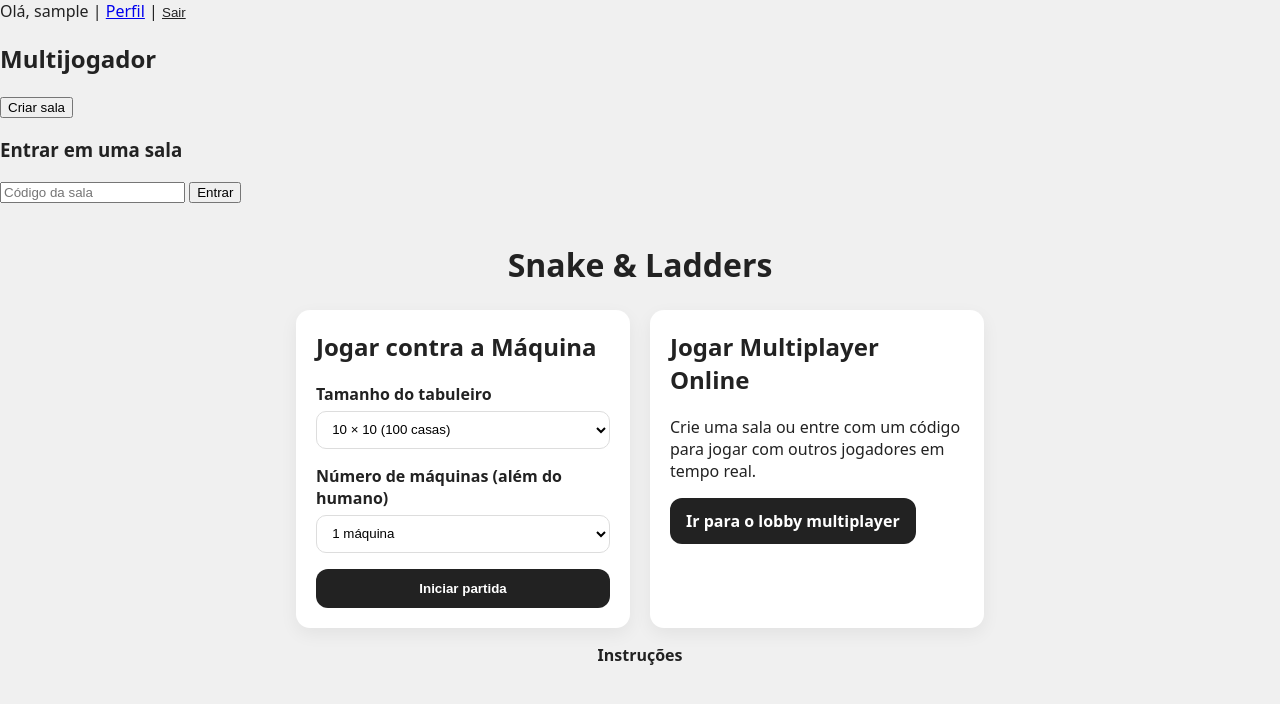
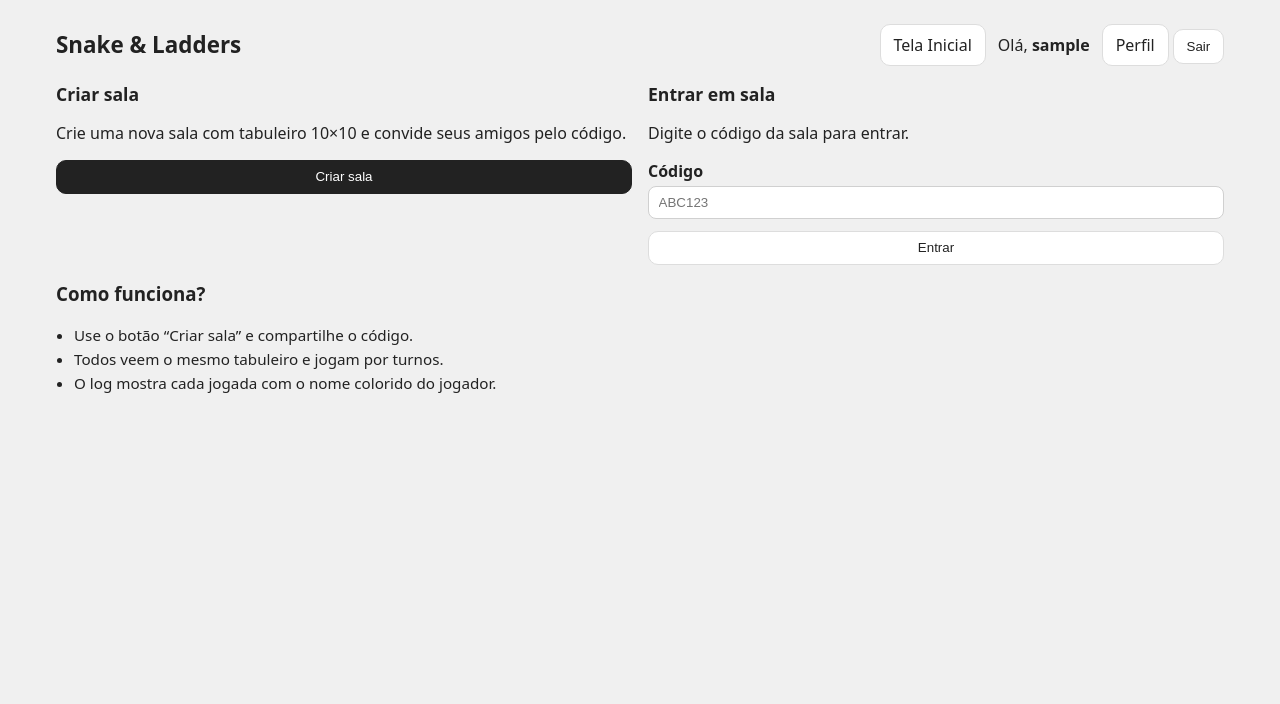
Before and after one commit to Felipe-G03/Snakes-Ladders, a Django app: page /multiplayer/ in a window 1280 px wide. Shown: the top 704 px of the page. Run offline with Django 5.2, Linux system fonts and the light colour scheme; the visitor is signed in with stand-in values (Sample User, id 1).

Commit message:
Fix
Arrumados bugs visuais nas páginas (telas não sendo renderizadas corretamente).

```diff
--- a/snake_ladders/urls.py
+++ b/snake_ladders/urls.py
@@ -3,6 +3,6 @@ from django.urls import path, include
 
 urlpatterns = [
     path("admin/", admin.site.urls),
-    path("", include("game.urls")),                         # rotas do app
-    path("accounts/", include("django.contrib.auth.urls")), # login/logout/password...
+    path("", include("game.urls")),
+    path("", include("django.contrib.auth.urls")),  # login/logout/password
 ]
--- /dev/null
+++ b/static/game/css/auth.css
@@ -0,0 +1,44 @@
+.formulario {
+  display: grid;
+  gap: .75rem;
+}
+
+.campo {
+  display: grid;
+  gap: .25rem;
+}
+
+.campo > span {
+  font-weight: 600;
+}
+
+.campo input,
+.campo select,
+.campo textarea {
+  padding: .5rem .6rem;
+  border: 1px solid #d0d0d0;
+  border-radius: .5rem;
+  outline: none;
+}
+
+.campo input:focus,
+.campo select:focus,
+.campo textarea:focus {
+  border-color: #888;
+}
+
+.card h2, .card h3 {
+  margin-top: 0;
+}
+
+.btn {
+  cursor: pointer;
+}
+
+.erro {
+  color: #b00020;
+}
+
+.muted {
+  color: #666;
+}
--- /dev/null
+++ b/templates/game/base.html
@@ -0,0 +1,37 @@
+{% load static %}
+<!doctype html>
+<html lang="pt-br">
+  <head>
+    <meta charset="utf-8" />
+    <title>{% block title %}Snake & Ladders{% endblock %}</title>
+
+    <!-- Reaproveita estilos existentes para manter identidade visual -->
+    <link rel="stylesheet" href="{% static 'game/css/tela_inicial.css' %}">
+    <link rel="stylesheet" href="{% static 'game/css/tabuleiro.css' %}">
+    <!-- Estilos leves para formulários e páginas simples -->
+    <link rel="stylesheet" href="{% static 'game/css/auth.css' %}">
+  </head>
+  <body>
+    <main class="container">
+      <header class="topo" style="margin-bottom: 1rem;">
+        <h1 class="titulo" style="margin:0;">Snake & Ladders</h1>
+        <nav class="acoes">
+          <a class="btn" href="{% url 'game:tela_inicial' %}">Tela Inicial</a>
+          {% if user.is_authenticated %}
+            <span style="margin: 0 .5rem;">Olá, <strong>{{ user.username }}</strong></span>
+            <a class="btn" href="{% url 'game:profile' %}">Perfil</a>
+            <form method="post" action="{% url 'logout' %}" style="display:inline;">
+              {% csrf_token %}
+              <button class="btn" type="submit">Sair</button>
+            </form>
+          {% else %}
+            <a class="btn" href="{% url 'login' %}">Entrar</a>
+            <a class="btn btn-primario" href="{% url 'game:register' %}">Criar conta</a>
+          {% endif %}
+        </nav>
+      </header>
+
+      {% block content %}{% endblock %}
+    </main>
+  </body>
+</html>
--- a/templates/game/multiplayer_lobby.html
+++ b/templates/game/multiplayer_lobby.html
@@ -1,17 +1,36 @@
-{% extends "game/tela_inicial.html" %}
+{% extends "game/base.html" %}
+{% block title %}Multiplayer — Lobby{% endblock %}
+{% block content %}
+  <section class="grid-2" style="display:grid; grid-template-columns: 1fr 1fr; gap: 1rem;">
+    <div class="card">
+      <h2>Criar sala</h2>
+      <p>Crie uma nova sala com tabuleiro 10×10 e convide seus amigos pelo código.</p>
+      <form method="post" action="{% url 'game:multiplayer_create' %}" class="formulario">
+        {% csrf_token %}
+        <button class="btn btn-primario" type="submit">Criar sala</button>
+      </form>
+    </div>
 
-{% block content %}
-  <h2>Multijogador</h2>
+    <div class="card">
+      <h2>Entrar em sala</h2>
+      <p>Digite o código da sala para entrar.</p>
+      <form method="post" action="{% url 'game:multiplayer_join' %}" class="formulario">
+        {% csrf_token %}
+        <label class="campo">
+          <span>Código</span>
+          <input type="text" name="code" placeholder="ABC123" maxlength="8" required style="text-transform:uppercase;">
+        </label>
+        <button class="btn" type="submit">Entrar</button>
+      </form>
+    </div>
+  </section>
 
-  <form method="post" action="{% url 'game:multiplayer_create' %}">
-    {% csrf_token %}
-    <button type="submit">Criar sala</button>
-  </form>
-
-  <h3>Entrar em uma sala</h3>
-  <form method="post" action="{% url 'game:multiplayer_join' %}">
-    {% csrf_token %}
-    <input type="text" name="code" placeholder="Código da sala" required>
-    <button type="submit">Entrar</button>
-  </form>
+  <section class="card" style="margin-top:1rem;">
+    <h3>Como funciona?</h3>
+    <ul class="eventos">
+      <li>Use o botão “Criar sala” e compartilhe o código.</li>
+      <li>Todos veem o mesmo tabuleiro e jogam por turnos.</li>
+      <li>O log mostra cada jogada com o nome colorido do jogador.</li>
+    </ul>
+  </section>
 {% endblock %}
```
Also changed, not shown: templates/game/profile.html (+11 -8 lines), templates/game/register.html (+31 -8 lines), templates/registration/logged_out.html (added, +8 -0 lines), templates/registration/login.html (+32 -9 lines).
